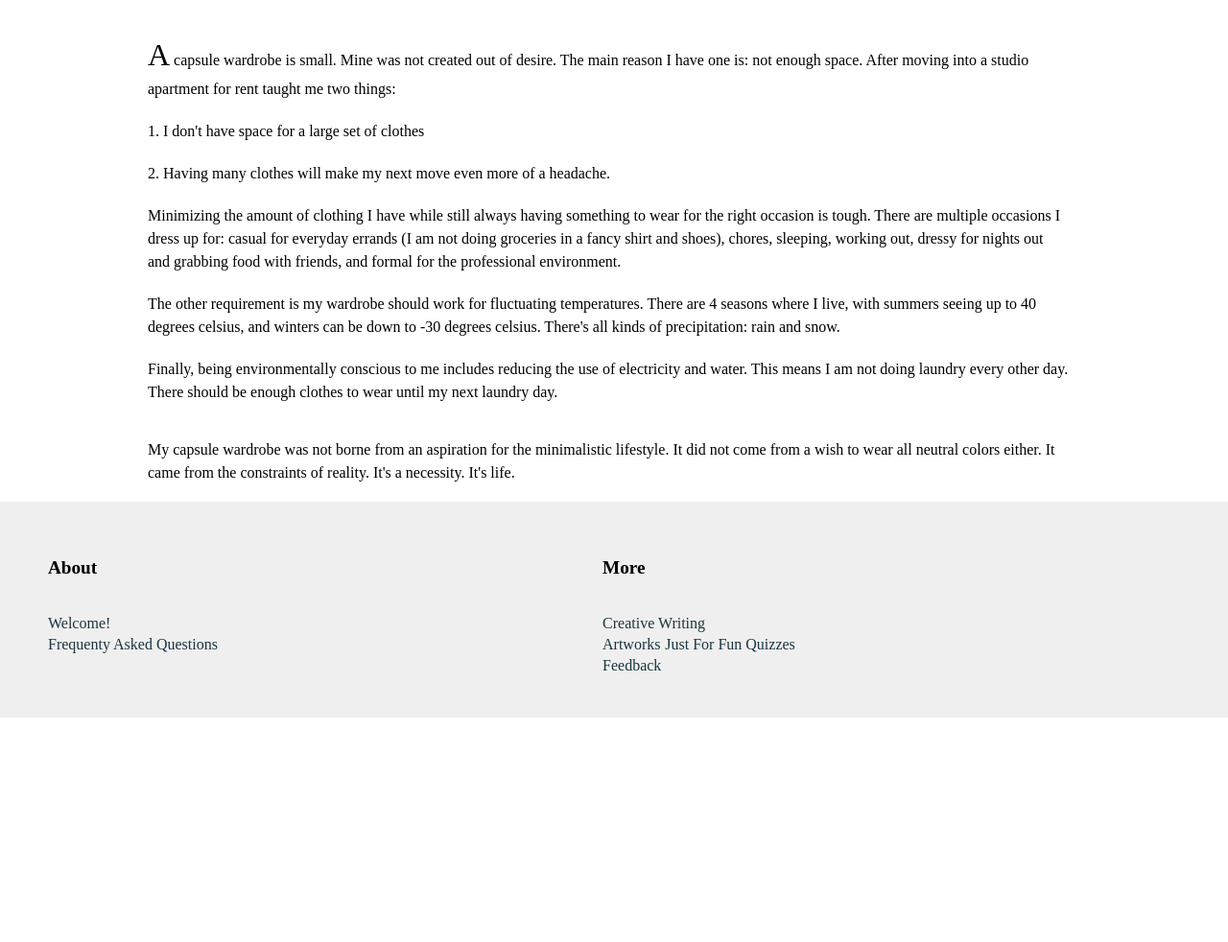
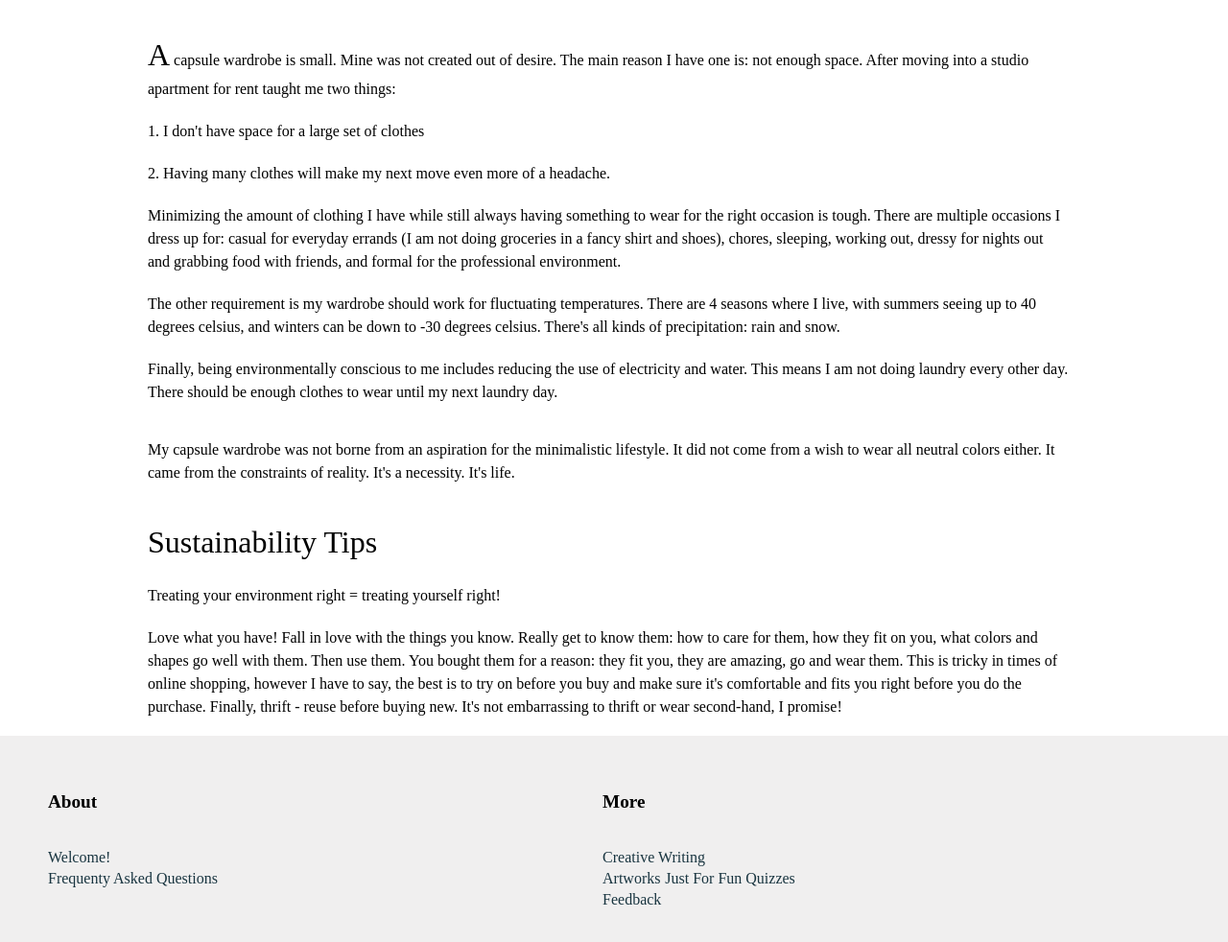
Before and after one commit to truebrooklynn/truebrooklynn.github.io, a Jekyll site: the page built from personalstyle/capsule-wardrobe/index.html, in a window 1280 px wide, cut to the strip 424-1416 px from the top of the page. Shown: the top 982 px of the strip at 96% size. Built offline with Jekyll 4.4.1, drawn with Linux system fonts in a browser that asks for light colours; some web fonts are replaced; before the commit the page ends 1172 px from its top, so only the background shows below that.

Commit message:
Added sustainability tips content to capsule wardrobe page

```diff
--- a/personalstyle/capsule-wardrobe/index.html
+++ b/personalstyle/capsule-wardrobe/index.html
@@ -42,3 +42,20 @@ title: Capsule Wardrobe
   It came from the constraints of reality. It's a necessity.
   It's life.</p>
 </div>
+
+<div class="someContentBanner">
+	<p>
+		<span class="first-letter">Sustainability Tips</span>
+	</p>
+	<p>
+		Treating your environment right = treating yourself right!
+	</p>
+	<p>
+		Love what you have! Fall in love with the things you know. Really get to know them: how to care for them,
+		how they fit on you, what colors and shapes go well with them. Then use them. You bought them for a reason:
+		they fit you, they are amazing, go and wear them.
+		This is tricky in times of online shopping, however I have to say, the best is to try on before you buy
+		and make sure it's comfortable and fits you right before you do the purchase.
+		Finally, thrift - reuse before buying new. It's not embarrassing to thrift or wear second-hand, I promise!
+	</p>
+</div>
```
